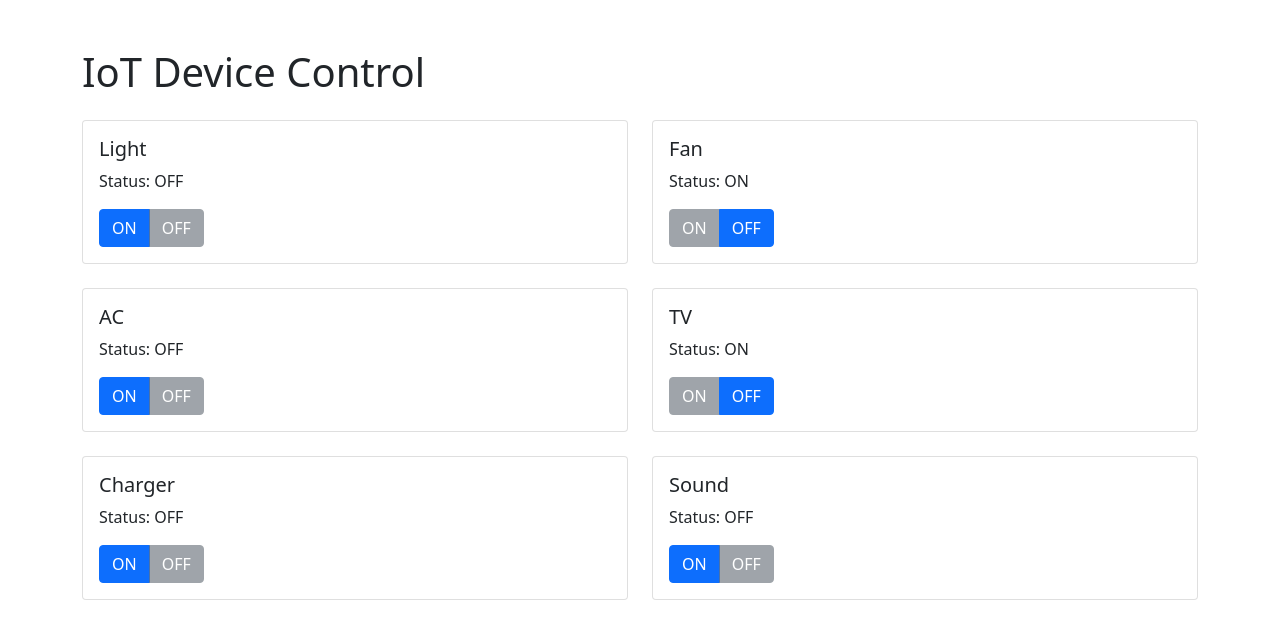
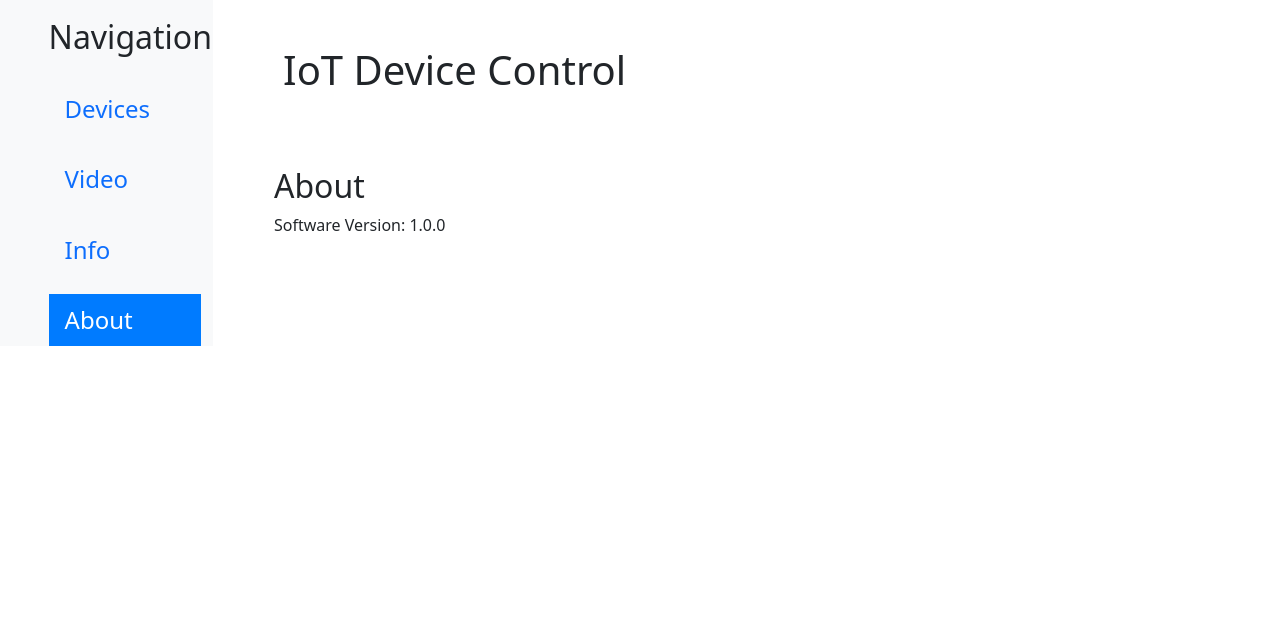
Before and after one commit to tgvlcw/iot, a Flask app: page / in a window 1280 px wide. Shown: the top 639 px of the page. Run offline with Flask 3, Linux system fonts and the light colour scheme.

Commit message:
Add navigation bar

```diff
--- a/static/app.js
+++ b/static/app.js
@@ -1,9 +1,14 @@
 new Vue({
     el: '#app',
     data: {
-        devices: initialDevices
+        devices: initialDevices,
+        currentPage: 'about', // Default page
+		navItems: initialNavItems
     },
     methods: {
+        setPage(page) {
+            this.currentPage = page;
+        },
         fetchDevices() {
             axios.get('/api/devices')
                 .then(response => {
@@ -29,9 +34,7 @@ new Vue({
         }
     },
     mounted() {
-        // Fetch devices when the component is mounted
         this.fetchDevices();
-        // Set up an interval to periodically fetch device status
         setInterval(this.fetchDevices, 5000); // Fetch every 5 seconds
     }
 });
--- a/templates/index.html
+++ b/templates/index.html
@@ -7,10 +7,51 @@
     <link href="https://cdn.jsdelivr.net/npm/bootstrap@5.1.3/dist/css/bootstrap.min.css" rel="stylesheet">
     <script src="https://cdn.jsdelivr.net/npm/vue@2"></script>
     <script src="https://cdn.jsdelivr.net/npm/axios/dist/axios.min.js"></script>
+	<style>
+        .nav-link {
+            font-size: 1.5em; /* 字体放大一倍 */
+        }
+        .nav-link.active {
+            background-color: #007bff; /* Bootstrap primary color */
+            color: white; /* Text color */
+        }
+		.sidebar-title {
+			margin-left: 2ch;
+            margin-top: 1ch;
+            font-size: 2em;
+        }
+		.nav-item {
+            margin-top: 2ch;
+			margin-left: 4ch;
+		}
+		.mb-4 {
+            margin-top: 2ch;
+			margin-left: 2ch;
+		}
+        .about-content {
+            margin-left: 4ch;
+            margin-top: 8ch;
+        }
+    </style>
 </head>
 <body>
-    <div id="app" class="container mt-5">
+    <div id="app" class="container-fluid">
+        <div class="row">
+            <nav class="col-md-3 col-lg-2 d-md-block bg-light sidebar">
+                <div class="position-sticky">
+                    <h5 class="sidebar-title">Navigation</h5>
+                    <ul class="nav flex-column">
+						<li class="nav-item" v-for="item in navItems" :key="item.name">
+							<a :class="['nav-link', { active: currentPage === item.page }]" href="#" @click.prevent="setPage(item.page)">{{ '{{ item.name }}' }}</a>
+                        </li>
+                    </ul>
+                </div>
+            </nav>
+
+            <main class="col-md-9 ms-sm-auto col-lg-10 px-4">
                 <h1 class="mb-4">IoT Device Control</h1>
+
+                <div v-if="currentPage === 'devices'">
                     <div class="row">
                         <div class="col-md-6" v-for="device in devices" :key="device.id">
                             <div class="card mb-4">
@@ -37,8 +78,30 @@
                     </div>
                 </div>
 
+                <div v-if="currentPage === 'video'">
+                    <p>This page is currently empty.</p>
+                </div>
+
+                <div v-if="currentPage === 'info'">
+                    <p>This page is currently empty.</p>
+                </div>
+
+                <div v-if="currentPage === 'about'" class="about-content">
+                    <h2>About</h2>
+                    <p>Software Version: 1.0.0</p>
+                </div>
+            </main>
+        </div>
+    </div>
+
     <script>
         var initialDevices = {{ devices|tojson|safe }};
+		var initialNavItems = [
+            { name: 'Devices', page: 'devices' },
+            { name: 'Video', page: 'video' },
+            { name: 'Info', page: 'info' },
+            { name: 'About', page: 'about' }
+        ];
     </script>
     <script src="{{ url_for('static', filename='app.js') }}"></script>
 </body>
```
Lines whose indentation alone changed are shown as unchanged.
